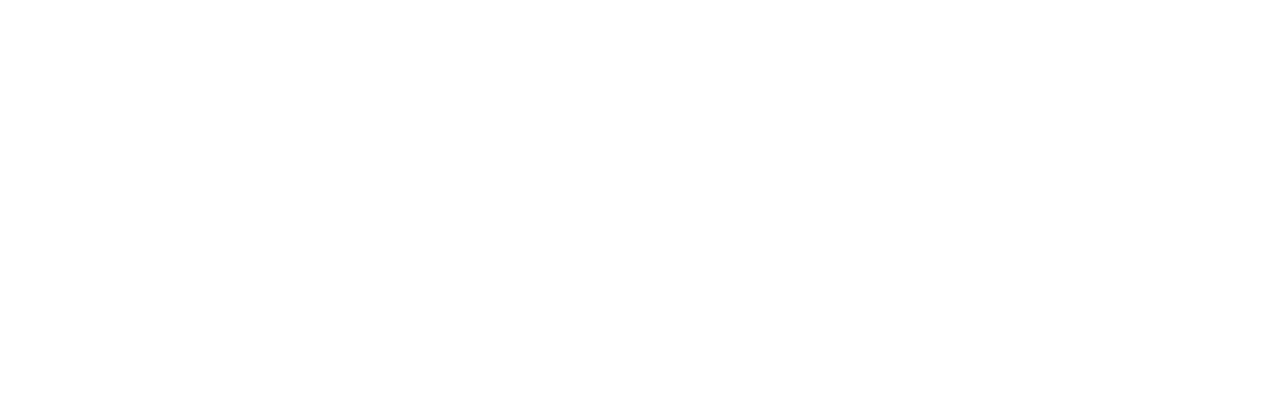
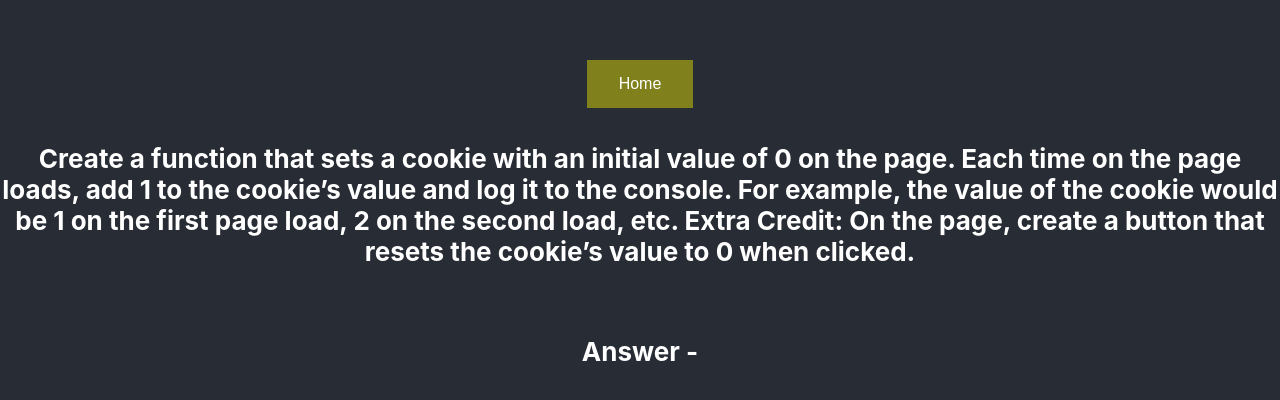
Before and after one commit to Loganfrye714/Loganfrye714-circle-assessment, a React (Create React App) app: page /questionTwo in a window 1280 px wide. Before the commit this address had no page. Shown: the part 174-574 px from the top of the page. Built offline with nearby package versions, Linux system fonts and the light colour scheme.

Commit message:
question Two

```diff
--- a/src/App.css
+++ b/src/App.css
@@ -14,7 +14,7 @@
 }
 
 .homepage__button {
-  margin-top: 30px;
+  margin-top: 10px;
   border: none;
   background-color: rgb(128, 128, 29);
   padding: 15px 32px;
--- a/src/Screens/questionOne.js
+++ b/src/Screens/questionOne.js
@@ -1,4 +1,5 @@
 import React from "react";
+import { NavLink } from "react-router-dom";
 
 function questionOne() {
   function printHelloWorld() {
@@ -8,6 +9,10 @@
 
   return (
     <div className="App-header">
+      <NavLink to="/">
+        <button className="homepage__button">Home</button>
+      </NavLink>
+
       <h2>
         Question - Create a function that logs “Hello World” to the console
         every 10 seconds.
--- a/src/Screens/questonTwo.js
+++ b/src/Screens/questonTwo.js
@@ -1,7 +1,22 @@
 import React from "react";
+import { NavLink } from "react-router-dom";
 
 function questonTwo() {
-  return <div></div>;
+  return (
+    <div className="App-header">
+      <NavLink to="/">
+        <button className="homepage__button">Home</button>
+      </NavLink>
+      <h4>
+        Create a function that sets a cookie with an initial value of 0 on the
+        page. Each time on the page loads, add 1 to the cookie’s value and log
+        it to the console. For example, the value of the cookie would be 1 on
+        the first page load, 2 on the second load, etc. Extra Credit: On the
+        page, create a button that resets the cookie’s value to 0 when clicked.
+      </h4>
+      <h4>Answer - </h4>
+    </div>
+  );
 }
 
 export default questonTwo;
```
